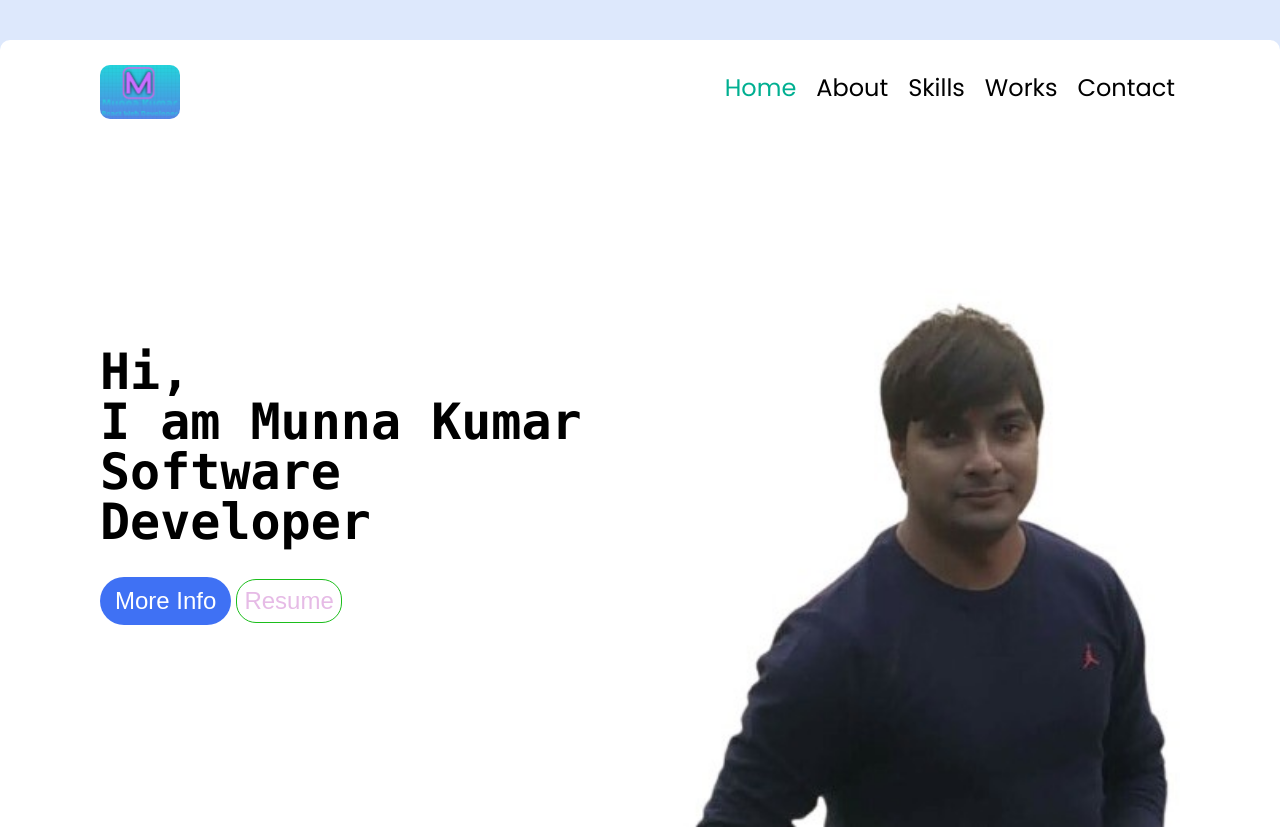
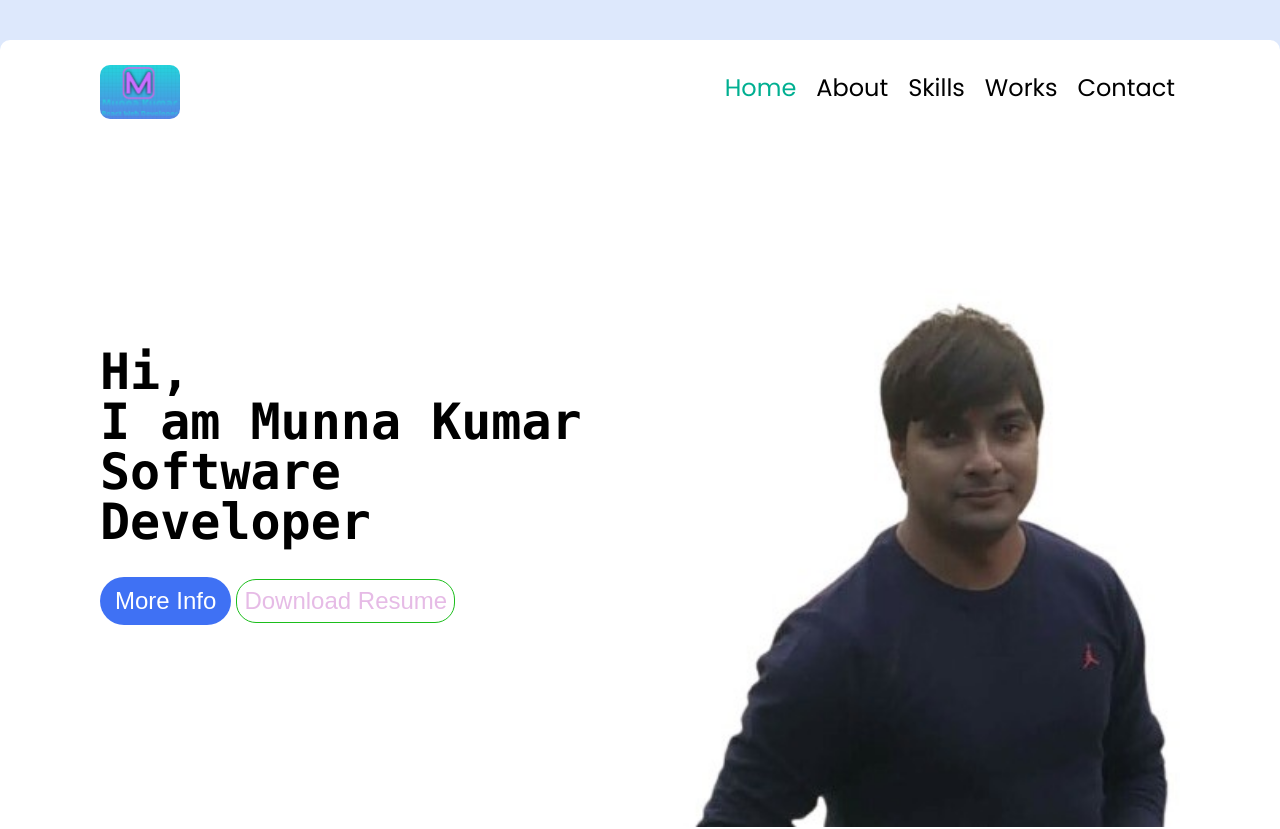
Before and after one commit to mkgupta90/mkportfolio, a React (Create React App) app: page / in a window 1280 px wide. Shown: the top 829 px of the page. Built offline with nearby package versions, Linux system fonts and the light colour scheme.

Commit message:
Add Resume Button

```diff
--- a/src/App.css
+++ b/src/App.css
@@ -2,7 +2,7 @@
   display: flex;
   margin: 0 auto;
   padding: 0 15px;
-  max-width: 1300px;
+  max-width: 1200px;
   min-height: 100vh;
   border-radius: 10px;
   flex-direction: column;
--- a/src/components/Home/index.js
+++ b/src/components/Home/index.js
@@ -14,9 +14,9 @@ const Home = () => {
                 <Link to="/about">
                   <button>More Info</button>
                 </Link>
-                <Link to="">
-                  <button className="resume">Resume</button>
-                </Link>
+                <a href="https://github.com/mkgupta90/resume/blob/master/Resume_Munna_Reactjs.pdf">
+                  <button className="resume">Download Resume</button>
+                </a>
             </div>
             <div className="person">
                 <img src={mypic} alt="my-pic" />
```
